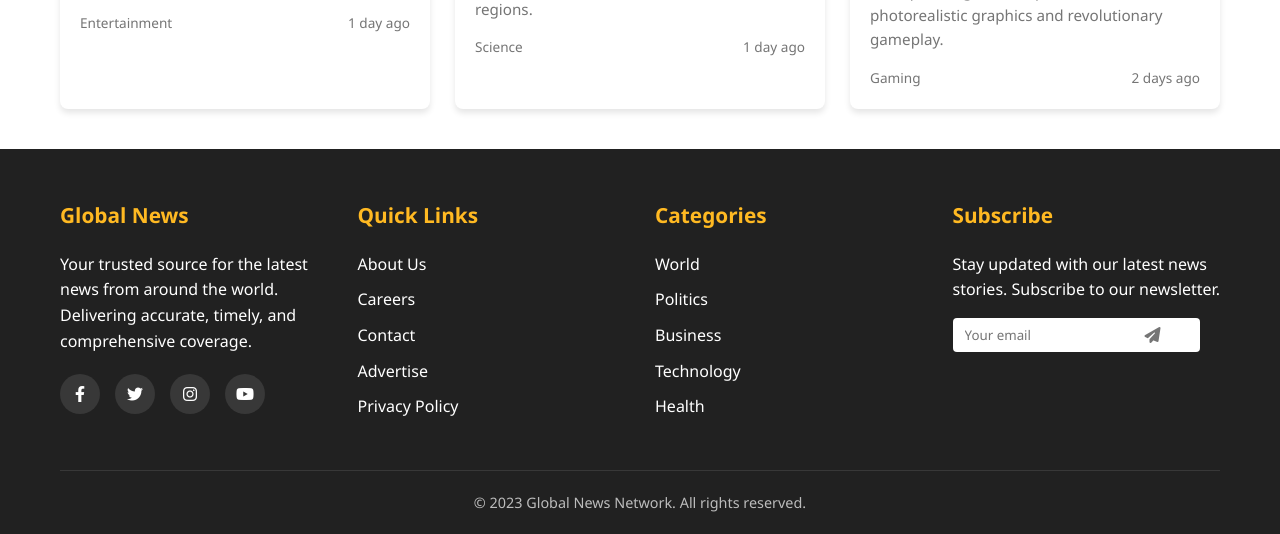
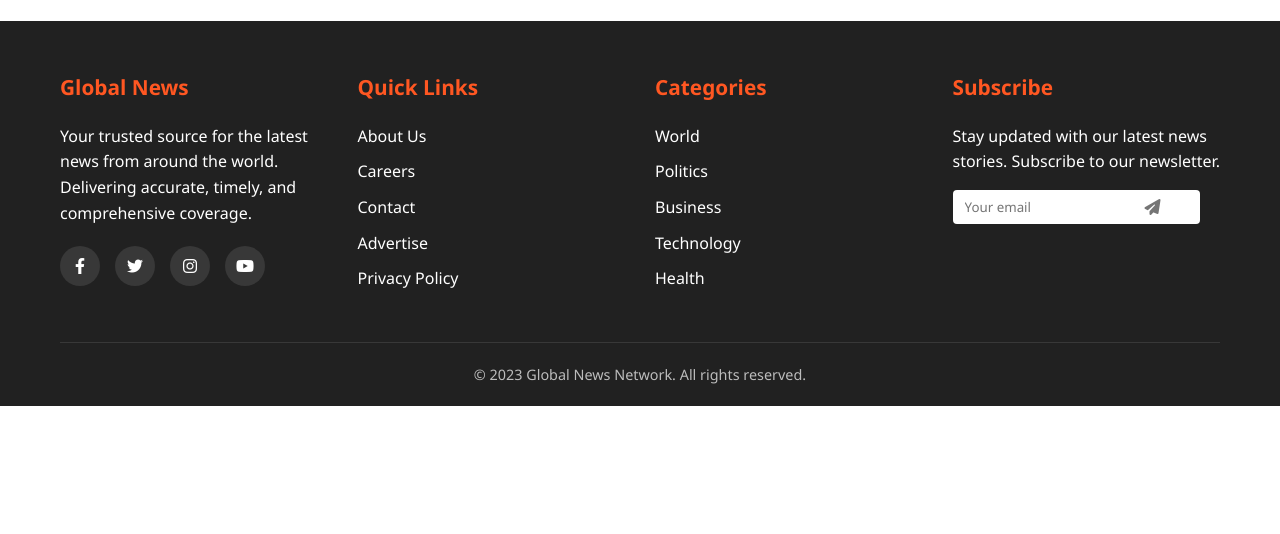
Before and after one commit to seanvscode/news-page, a PHP site: page /Home.php in a window 1280 px wide; the page is wider, and only the part inside the window is pictured. Shown: the part 2121-2655 px from the top of that part. After the commit the page ends 2527 px from the top of that part, so only its background shows below. Run offline with PHP 8.4, Linux system fonts and the light colour scheme.

Commit message:
Update Home.php

```diff
--- a/Home.php
+++ b/Home.php
@@ -3,13 +3,7 @@
 <head>
     <meta charset="UTF-8">
     <meta name="viewport" content="width=device-width, initial-scale=1.0">
-<<<<<<< HEAD
-    <title>EAGLE NEWS | Home</title>
-=======
-    <title>BETHEL NEWSPAGE</title>
-=======
-    <title>BETHEL NEWSPAGE | HOME</title>
->>>>>>> c0e42cb5d9b0298e3e0f7b99c8ce9df58d2acaca
+    <title>Global News Network | Home</title>
     <link rel="stylesheet" href="https://cdnjs.cloudflare.com/ajax/libs/font-awesome/6.4.0/css/all.min.css">
     <style>
         * {
@@ -20,9 +14,9 @@
         }
 
         :root {
-            --primary-color: #1a7e76;
-            --secondary-color: #289361;
-            --accent-color: #ffb922;
+            --primary-color: #1a237e;
+            --secondary-color: #283593;
+            --accent-color: #ff5722;
             --light-color: #f5f5f5;
             --dark-color: #212121;
             --gray-color: #757575;
@@ -475,13 +469,8 @@
             }
         }
     </style>
->>>>>>> 97d6a13f17b4f00df4809f2e6f3af6a8be609a8f
 </head>
 <body>
-<<<<<<< HEAD
-    <h1>Donald Trump dies at 100.</h1>
-
-=======
     <!-- Header with Navigation -->
     <header>
         <div class="container header-content">
@@ -514,7 +503,6 @@
             </div>
         </div>
     </header>
->>>>>>> 97d6a13f17b4f00df4809f2e6f3af6a8be609a8f
 
     <!-- Hero Section with Main News -->
     <section class="hero">
@@ -694,9 +682,9 @@
                     <h3>Global News</h3>
                     <p>Your trusted source for the latest news from around the world. Delivering accurate, timely, and comprehensive coverage.</p>
                     <div class="social-icons">
-                        <a href="#"><i class="fab fa-facebook-f"></i></a>
-                        <a href="#"><i class="fab fa-twitter"></i></a>
-                        <a href="#"><i class="fab fa-instagram"></i></a>
+                        <a href="https://www.facebook.com/DAHBOO7"><i class="fab fa-facebook-f"></i></a>
+                        <a href="https://x.com/"><i class="fab fa-twitter"></i></a>
+                        <a href="https://www.instagram.com/"><i class="fab fa-instagram"></i></a>
                         <a href="#"><i class="fab fa-youtube"></i></a>
                     </div>
                 </div>
```
